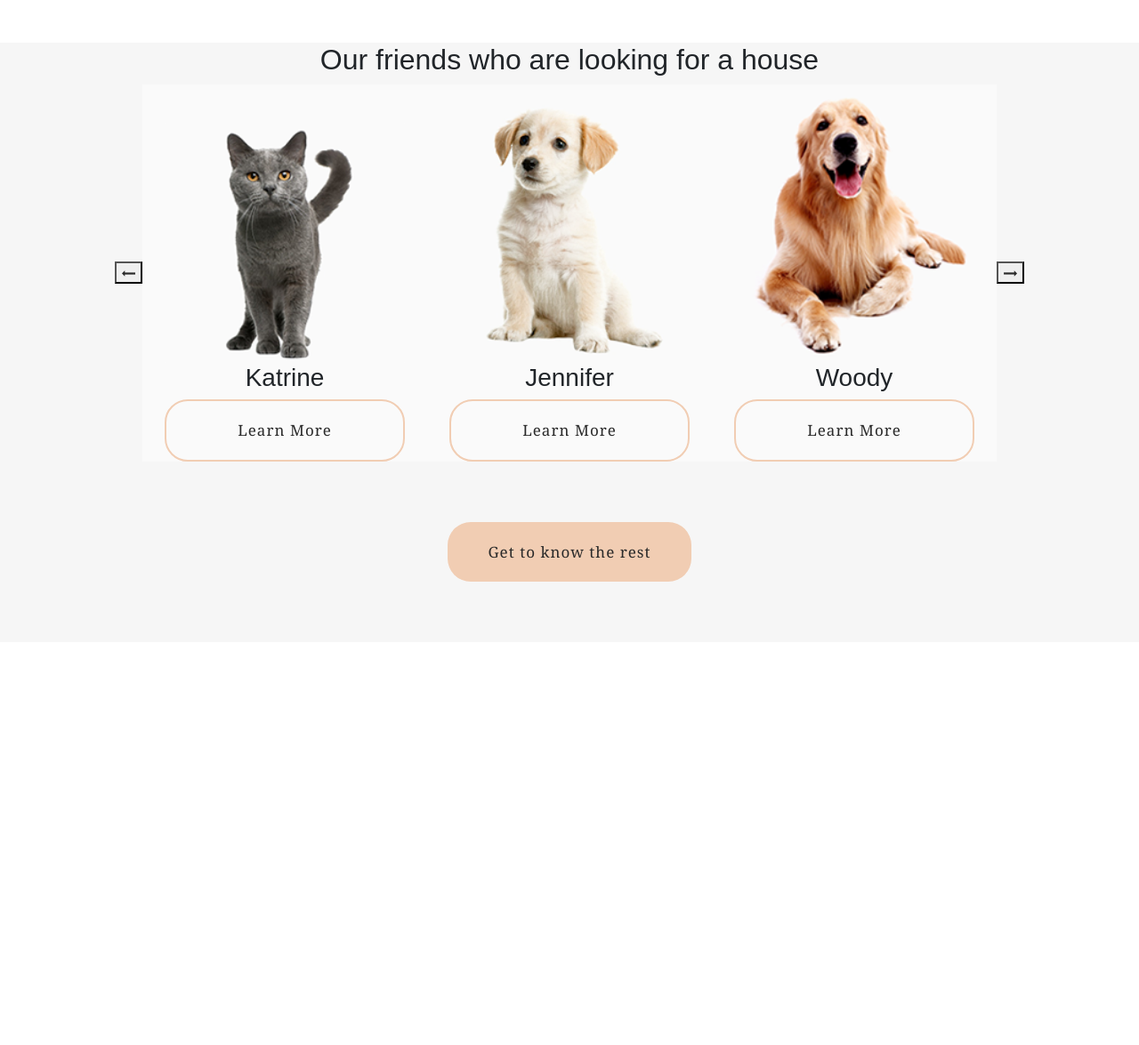
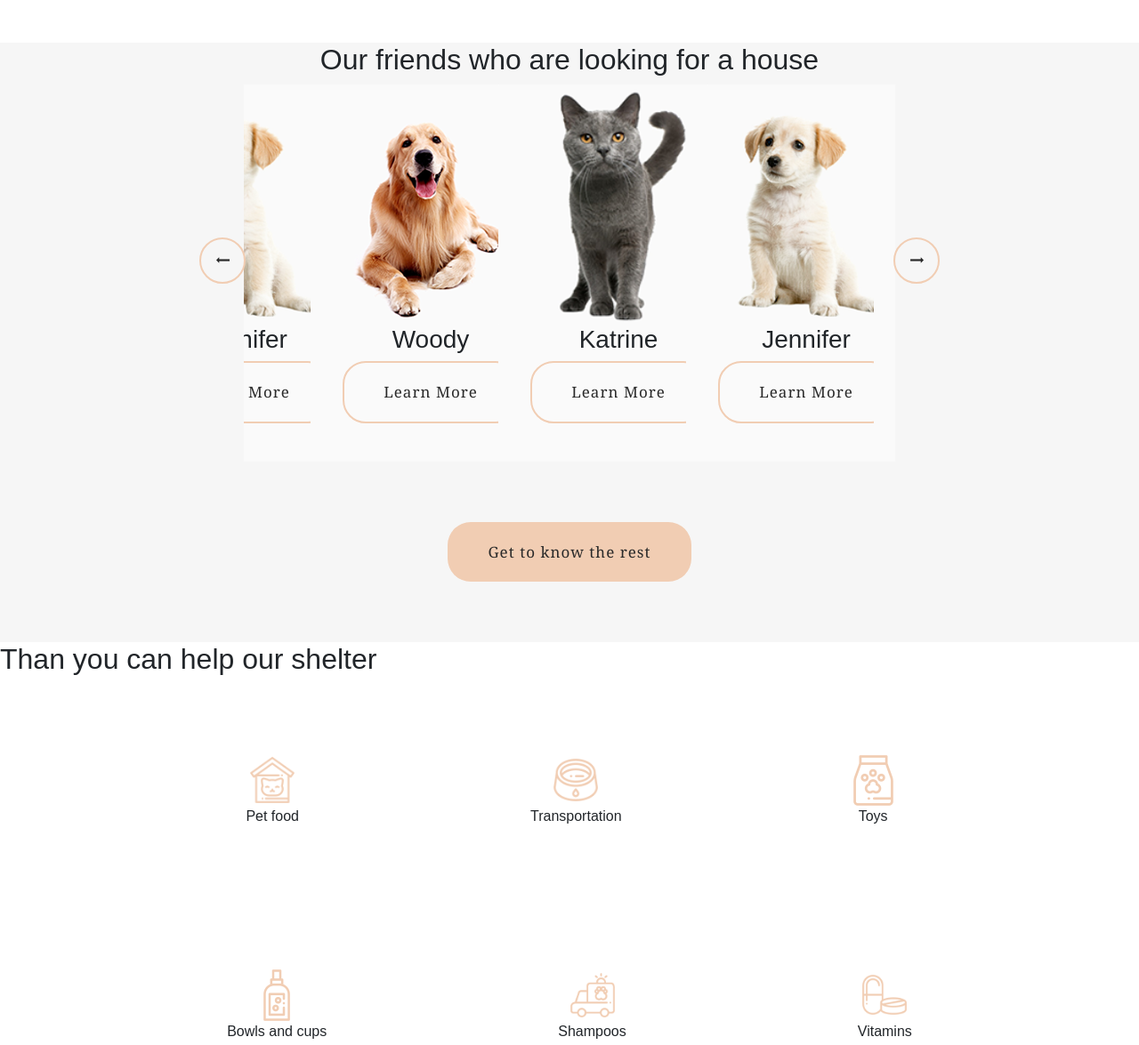
Before and after one commit to UNFelix/P2H, a website: page app/index.html in a window 1280 px wide. Shown: the part 1440-2615 px from the top of the page at 89% size. Before the commit the page ends 2162 px from the top, so only its background shows below. Drawn offline with nearby package versions, Linux system fonts and the light colour scheme; a web font is replaced by a local one.

Commit message:
slick slider for dektop

```diff
--- a/app/index.html
+++ b/app/index.html
@@ -87,11 +87,6 @@
     <h2>Our friends who
       are looking for a house</h2>
     <div class="slider">
-      <button>
-        <img class="slider-arrow prev" src="../img/prev-arrow.png" alt="prev arrow">
-      </button>
-      <div class="slides">
-        <div class="slider-items">
       <div class="slider-item">
         <img src="../img/friend1-img.png" alt="cat Katrine">
         <h3>Katrine</h3>
@@ -123,14 +118,23 @@
         <a class="btn btn-white" href="#">Learn More</a>
       </div>
     </div>
-      </div>
-      <button>
-        <img class="slider-arrow next" src="../img/next-arrow.png" alt="next arrow">
-      </button>
-    </div>
     <a class="btn btn-big" href="#">Get to know the rest</a>
   </section>
-
+  <section class="help">
+    <h2>Than you can help
+      our shelter</h2>
+    <div class="help-items">
+      <div class="help-item"><img src="../img/help/help1.png" alt="item1"><span>Pet food</span></div>
+      <div class="help-item"><img src="../img/help/help2.png" alt="item2"><span>Transportation</span></div>
+      <div class="help-item"><img src="../img/help/help3.png" alt="item3"><span>Toys</span></div>
+      <div class="help-item"><img src="../img/help/help4.png" alt="item4"><span>Bowls and cups</span></div>
+      <div class="help-item"><img src="../img/help/help5.png" alt="item5"><span>Shampoos</span></div>
+      <div class="help-item"><img src="../img/help/help6.png" alt="item6"><span>Vitamins</span></div>
+      <div class="help-item"><img src="../img/help/help7.png" alt="item7"><span>Medicines</span></div>
+      <div class="help-item"><img src="../img/help/help8.png" alt="item8"><span>Collars / leashes</span></div>
+      <div class="help-item"><img src="../img/help/help9.png" alt="item9"><span>Sleeping area</span></div>
+    </div>
+  </section>
   <script src="https://code.jquery.com/jquery-3.5.1.min.js"></script>
   <script src="../js/slick.min.js"></script>
   <script src="https://cdn.jsdelivr.net/npm/popper.js@1.16.1/dist/umd/popper.min.js"
--- a/app/js/main.js
+++ b/app/js/main.js
@@ -1,28 +1,20 @@
-const slider = document.querySelector(".slides");
-const leftArrow = document.getElementsByClassName("slider-arrow prev")[0];
-leftArrow.addEventListener("click", slideLeft);
-
-function slideLeft(e) {
-  slider.scrollBy({ behavior: "smooth", left: -320 });
-  leftArrow.removeEventListener("click", slideLeft);
-  setTimeout(() => {
-    if (slider.scrollLeft != 0) {
-      leftArrow.addEventListener("click", slideLeft);
-    }
-  }, 500);
-}
-
-slider.scroll(2000, 0);
-
-const rightArrow = document.getElementsByClassName("slider-arrow next")[0];
-rightArrow.addEventListener("click", slideRight);
-function slideRight(e) {
-  slider.scrollBy({ behavior: "smooth", right: +320 });
-  rightArrow.removeEventListener("click", slideRight);
-  setTimeout(() => {
-    if (slider.scrollLeft != 1920) {
-      rightArrow.addEventListener("click", slideRight);
-    }
-  }, 500);
-}
-slider.scroll(0, 2000);
+$(document).ready(function () {
+  $(".slider").slick({
+    slidesToShow: 3,
+    speed: 1500,
+    easing: "ease",
+    infinite: true,
+    // autoplay: true,
+    // autoplaySpeed: 2500,
+    centerMode: true,
+    responsive: [
+      {
+        breapoint: 768,
+        settings: {
+          slidesToShow: 1,
+        },
+      },
+    ],
+    mobileFirst: true,
+  });
+});
--- /dev/null
+++ b/app/scss/_slick.scss
@@ -0,0 +1,85 @@
+/* Слайдер */
+// .slick-slider {
+// }
+// /* Слайдер запущен */
+// .slick-slider.slick-initialized {
+// }
+// /* Слайдер с точками */
+// .slick-slider.slick-dotted {
+// }
+/* Ограничивающая оболочка */
+.slick-list {
+  overflow: hidden;
+}
+/* Лента слайдов */
+.slick-track {
+  display: flex;
+  align-items: flex-start;
+  flex-wrap: wrap;
+}
+.slick-slide slick-active {
+  text-align: center;
+}
+.slick-slide img {
+  margin: auto;
+  min-height: 270px;
+}
+// /* Слайд */
+// .slick-slide {
+// }
+// /* Слайд активный (показывается) */
+// .slick-slide.slick-active {
+// }
+// /* Слайд основной */
+// .slick-slide.slick-current {
+// }
+// /* Слайд по центру */
+// .slick-slide.slick-center {
+// }
+// /* Клонированный слайд */
+// .slick-slide.slick-cloned {
+// }
+// /* Стрелка */
+// .slick-arrow {
+// }
+// /* Стрелка влево */
+// .slick-arrow.slick-prev {
+// }
+// /* Стрелка вправо */
+// .slick-arrow.slick-next {
+// }
+// /* Стрелка не активная */
+// .slick-arrow.slick-disabled {
+// }
+// /* Точки (булиты) */
+// .slick-dots {
+// }
+// .slick-dots li {
+// }
+// /* Активная точка */
+// .slick-dots li.slick-active {
+// }
+// /* Элемент точки */
+// .slick-dots li button {
+// }
+.slider .slick-arrow {
+  position: absolute;
+  top: 50%;
+  margin: -40px 0 0 0;
+  z-index: 10;
+  font-size: 0;
+  border: 2px solid #f1cdb3;
+  border-radius: 50px;
+  padding: 24px 24px;
+}
+.slider .slick-arrow.slick-prev {
+  left: 0;
+  background: url("../img/prev-arrow.png") 17px 20px no-repeat;
+}
+.slider .slick-arrow.slick-next {
+  right: 0;
+  background: url("../img/next-arrow.png") 17px 20px no-repeat;
+}
+.slider .slick-arrow.slick-disabled {
+  opacity: 0.3;
+}
--- a/app/scss/_vars.scss
+++ b/app/scss/_vars.scss
@@ -19,15 +19,16 @@
 }
 
 .slider-item {
-  width: 320px;
-  height: 424px;
-  padding: 0 25px;
+  width: 270px !important;
+  height: 424px !important;
+  margin: 0 25px;
   background-color: #fafafa;
   text-align: center;
   display: flex;
   justify-content: flex-end;
   flex-flow: column;
+  min-width: 0;
 }
-.slider-item img {
-  width: 100%;
-}
+// .slider-item img {
+//   // width: 100%;
+// }
--- a/app/scss/style.scss
+++ b/app/scss/style.scss
@@ -1,6 +1,7 @@
 @import "vars";
 @import "libs";
 @import "fonts";
+@import "slick";
 
 header {
   background: url("../img/main-bg.png") center no-repeat;
@@ -34,9 +35,10 @@ header {
 .header-menu a:hover,
 :active,
 :focus {
-  // text-decoration: none;
+  text-decoration: none;
   color: #ffffff;
   border-bottom: 2px solid #f1cdb3;
+  border-radius: 2px;
 }
 .header-block {
   padding-top: 251px;
@@ -75,23 +77,38 @@ header {
   background-color: #f6f6f6;
   display: flex;
   flex-flow: column;
+  min-width: 0;
 }
 .friends h2 {
   text-align: center;
-}
-.slides {
-  width: 960px;
-  overflow: hidden;
-}
-.slider-items {
-  display: flex;
-  width: 1920px;
 }
 .slider {
   display: flex;
   justify-content: center;
   align-items: center;
   flex-wrap: wrap;
+  min-width: 0;
+  position: relative;
+  padding: 0 50px;
+  cursor: pointer;
+  width: 65%;
+  margin: 0 auto;
+}
+.help-items {
+  display: flex;
+  justify-content: center;
+  flex-wrap: wrap;
+}
+
+.help-item {
+  display: flex;
+  flex-direction: column;
+  text-align: center;
+  margin: 80px 130px;
+}
+.help-item img {
+  max-width: 50px;
+  margin: auto;
 }
 
 @import "media";
```
Also changed, not shown: app/css/style.min.css, app/img/next-arrow-active.png (added), app/img/prev-arrow-active.png (added). Lines whose indentation alone changed are shown as unchanged.
